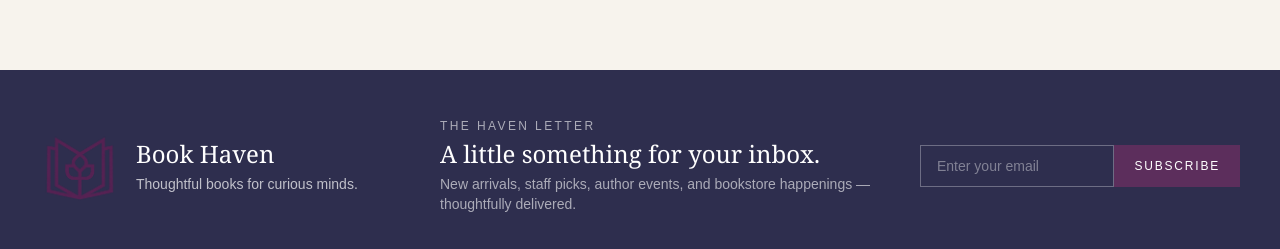
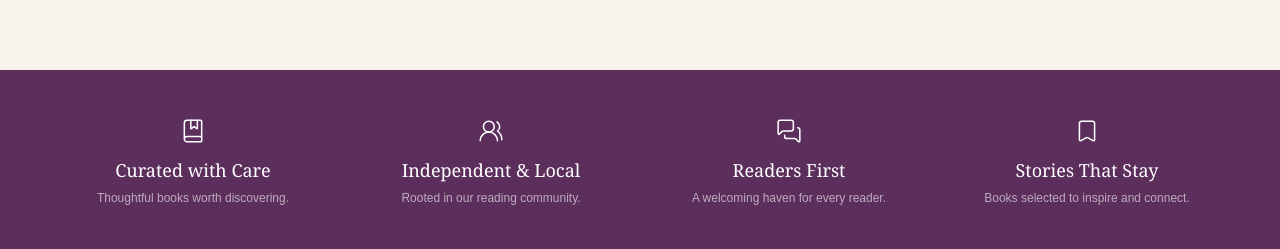
Before and after one commit to Thecodebarbie/book-haven-bookstore, a Next.js app: page /about in a window 1280 px wide. Shown: the part 703-952 px from the top of the page. Built offline with nearby package versions, Linux system fonts and the light colour scheme.

Commit message:
Add Book Haven highlights section with branded icons

```diff
--- a/package.json
+++ b/package.json
@@ -9,6 +9,7 @@
     "lint": "eslint"
   },
   "dependencies": {
+    "lucide-react": "^1.48.0",
     "next": "16.3.6",
     "react": "19.2.8",
     "react-dom": "19.2.8"
--- a/src/app/about/page.js
+++ b/src/app/about/page.js
@@ -3,6 +3,12 @@
 import Image from "next/image";
 import Nav from "@/components/Nav";
 import Footer from "@/components/Footer";
+import {
+  BookMarked,
+  Bookmark,
+  MessagesSquare,
+  UsersRound,
+} from "lucide-react";
 
 export default function About() {
   return (
@@ -69,6 +75,81 @@ export default function About() {
   </div>
 </section>
 
+{/* Book Haven Highlights */}
+<section className="bg-[#5C2E5C] px-10 py-12 text-white">
+  <div className="mx-auto grid max-w-6xl grid-cols-2 gap-10 text-center md:grid-cols-4">
+
+    {/* Curated with Care */}
+    <div className="flex flex-col items-center">
+      <BookMarked
+        size={26}
+        strokeWidth={1.4}
+        className="mb-3"
+      />
+
+      <h2 className="font-serif text-lg">
+        Curated with Care
+      </h2>
+
+      <p className="mt-1 text-xs leading-5 text-white/60">
+        Thoughtful books worth discovering.
+      </p>
+    </div>
+
+    {/* Independent & Local */}
+    <div className="flex flex-col items-center">
+      <UsersRound
+        size={26}
+        strokeWidth={1.4}
+        className="mb-3"
+      />
+
+      <h2 className="font-serif text-lg">
+        Independent & Local
+      </h2>
+
+      <p className="mt-1 text-xs leading-5 text-white/60">
+        Rooted in our reading community.
+      </p>
+    </div>
+
+    {/* Readers First */}
+    <div className="flex flex-col items-center">
+      <MessagesSquare
+        size={26}
+        strokeWidth={1.4}
+        className="mb-3"
+      />
+
+      <h2 className="font-serif text-lg">
+        Readers First
+      </h2>
+
+      <p className="mt-1 text-xs leading-5 text-white/60">
+        A welcoming haven for every reader.
+      </p>
+    </div>
+
+    {/* Stories That Stay */}
+    <div className="flex flex-col items-center">
+      <Bookmark
+        size={26}
+        strokeWidth={1.4}
+        className="mb-3"
+      />
+
+      <h2 className="font-serif text-lg">
+        Stories That Stay
+      </h2>
+
+      <p className="mt-1 text-xs leading-5 text-white/60">
+        Books selected to inspire and connect.
+      </p>
+    </div>
+
+  </div>
+</section>
+
       <Footer />
     </main>
   );
```
Also changed, not shown: 1 other file (tests, documents, lock files or other folders).
